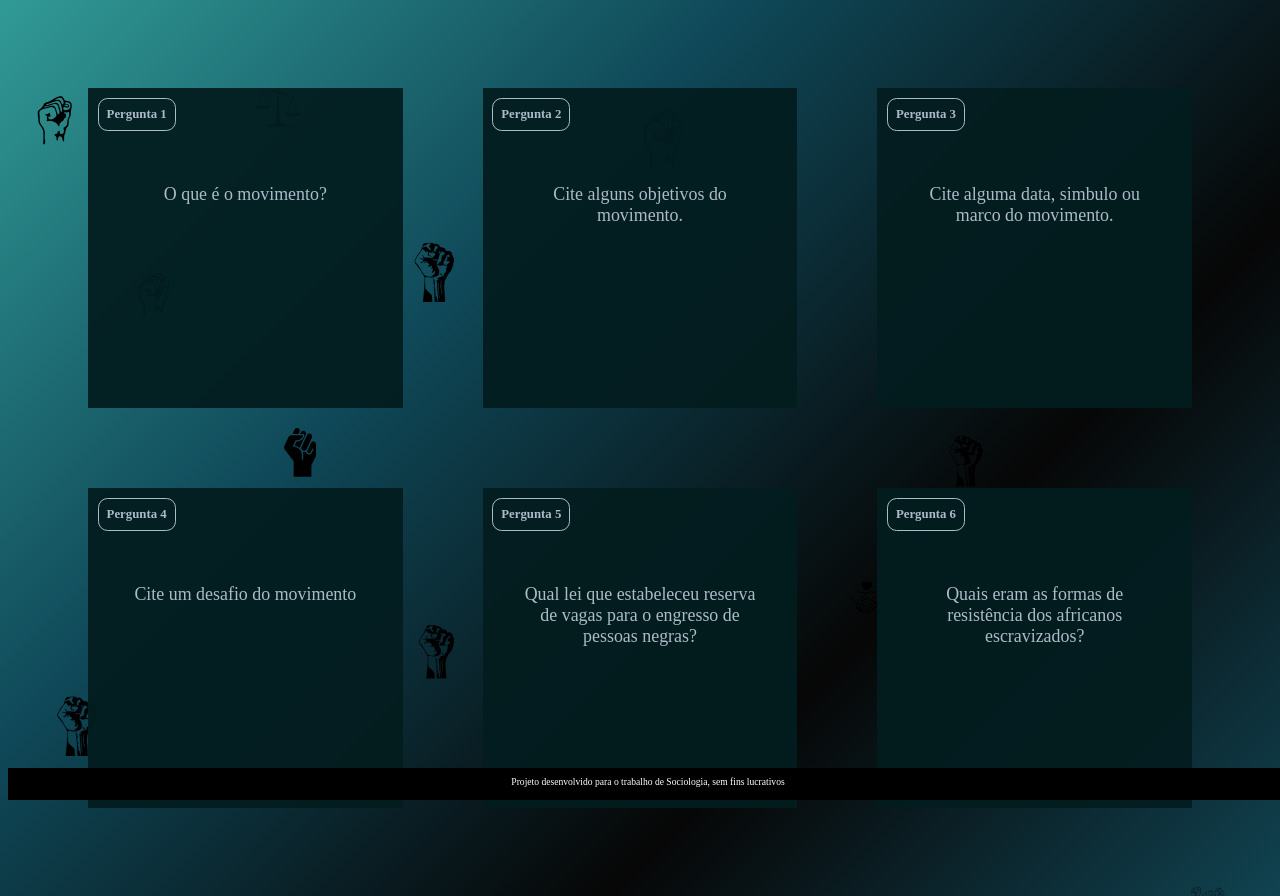
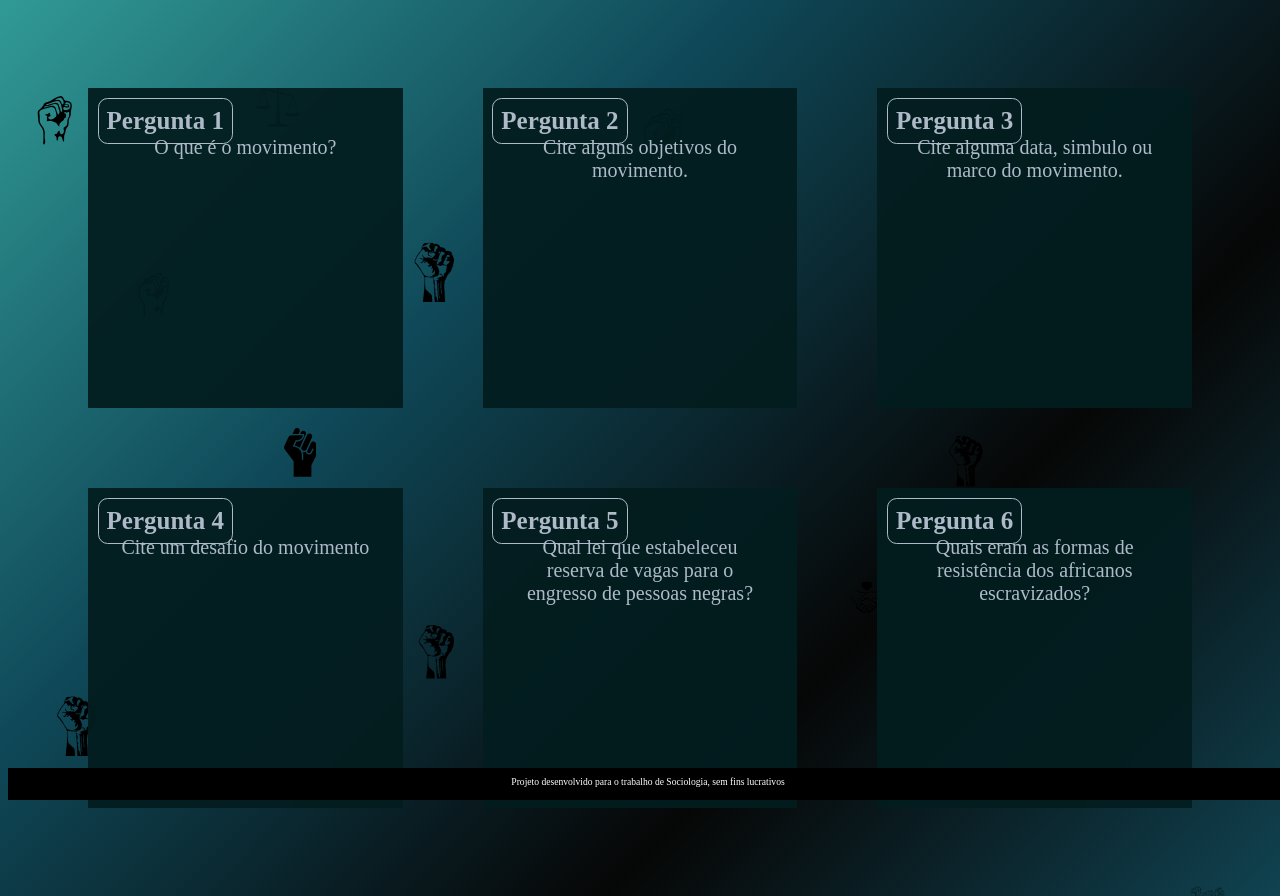
Before and after one commit to adriane08/flascard, a plain HTML site: page index.html in a window 1280 px wide. Drawn offline with Linux system fonts and the light colour scheme.

Commit message:
............

```diff
--- a/style.css
+++ b/style.css
@@ -44,15 +44,15 @@ body {
     position: absolute;
     margin: 0.6rem;
     border-radius: 0.6rem;
-    font-size: 1vw;
+    font-size: 25px;
     backface-visibility: hidden;
 }
 
 .cartao__conteudo p {
     margin-top: 1rem;
     padding: 2rem;
-    margin-top: 4rem;
-    font-size: 1.4vw;
+    margin-top: 1rem;
+    font-size: 20px;
 }
 
 .cartao__conteudo__pergunta p {
```
